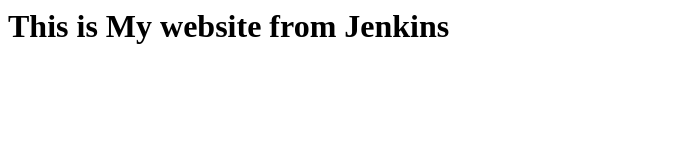
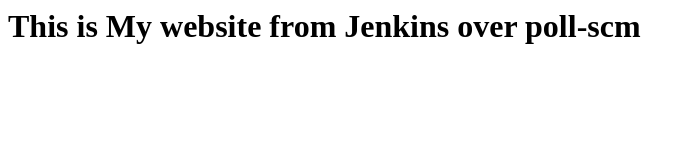
Before and after one commit to UmmarFarooq14/LearningGit, a plain HTML site: page index.html in a window 1280 px wide. Shown: the whole page, without its empty margins (0-696 px from the left). Drawn offline with Linux system fonts and the light colour scheme.

Commit message:
This is a poll-scm file

```diff
--- a/index.html
+++ b/index.html
@@ -1 +1 @@
-<h1> This is My website from Jenkins </h1>
+<h1> This is My website from Jenkins over poll-scm </h1>
```
